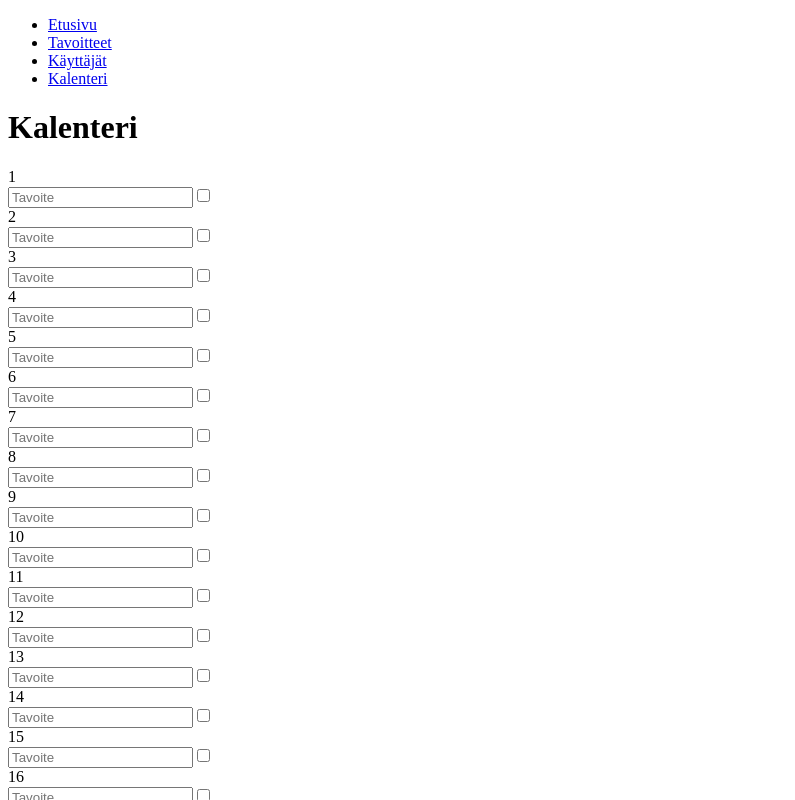
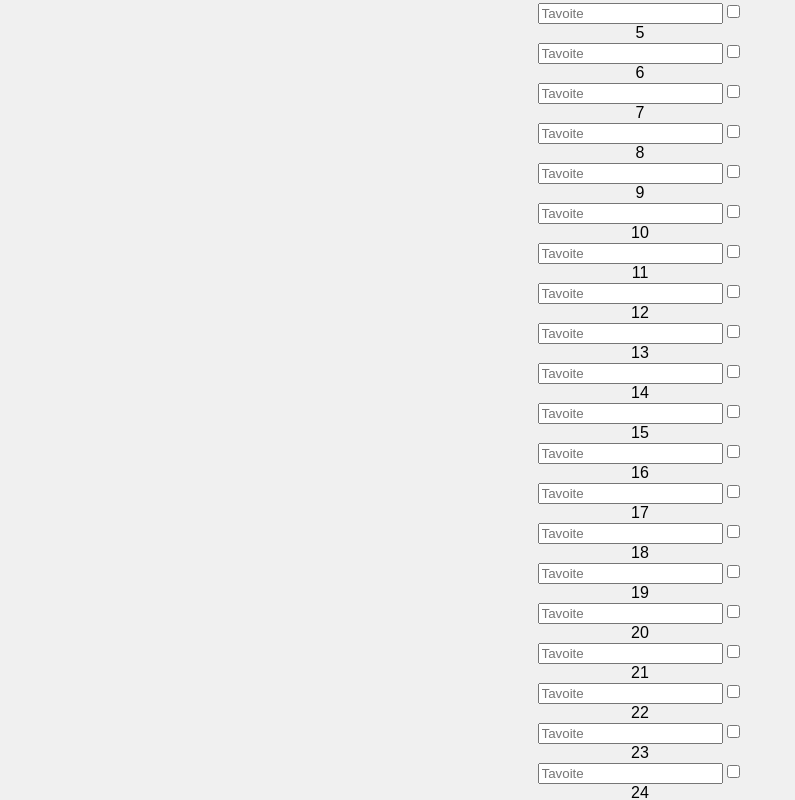
Before and after one commit to mikadp/Tavoitteet, a React (Create React App) app in the folder frontend/: page /calendar in a window 1280 px wide. Shown: the top 800 px of the page, without its empty margins (0-795 px from the left). Built offline with nearby package versions, Linux system fonts and the light colour scheme; no server answers.

Commit message:
Fixing goals and users pages

```diff
--- a/frontend/public/index.html
+++ b/frontend/public/index.html
@@ -7,7 +7,7 @@
     <meta name="theme-color" content="#000000" />
     <meta
       name="description"
-      content="Web site created using create-react-app"
+      content="A simple and elegant calendar app"
     />
     <link rel="apple-touch-icon" href="%PUBLIC_URL%/logo192.png" />
     <!--
@@ -24,11 +24,34 @@
       work correctly both with client-side routing and a non-root public URL.
       Learn how to configure a non-root public URL by running `npm run build`.
     -->
-    <title>React App</title>
+    <title>Calendar App</title>
+    <style>
+      body {
+        font-family: Arial, sans-serif;
+        display: flex;
+        justify-content: center;
+        align-items: center;
+        height: 100vh;
+        margin: 0;
+        background-color: #f0f0f0;
+      }
+      #root {
+        text-align: center;
+      }
+      h1 {
+        color: #333;
+      }
+      p {
+        color: #666;
+      }
+    </style>
   </head>
   <body>
     <noscript>You need to enable JavaScript to run this app.</noscript>
-    <div id="root"></div>
+    <div id="root">
+      <h1>Welcome to Calendar App</h1>
+      <p>Manage your schedule efficiently and effectively.</p>
+    </div>
     <!--
       This HTML file is a template.
       If you open it directly in the browser, you will see an empty page.
--- a/frontend/src/api/api.js
+++ b/frontend/src/api/api.js
@@ -2,7 +2,7 @@ import axios from 'axios';
 
 // Luo axios instanssi perus-URL:llä
 const api = axios.create({
-    baseURL: 'http://localhost:8080/api', //backendin perus-URL kaikki api-kutsut alkavat tällä
+    baseURL: process.env.REACT_APP_API_URL , //backendin perus-URL kaikki api-kutsut alkavat tällä
 });
 
 // Käyttäjä-API
--- a/frontend/src/pages/goals.js
+++ b/frontend/src/pages/goals.js
@@ -77,6 +77,8 @@ const Goals = () => {
                 <ErrorMessage error={error} />
                 {loading ? (
                     <p>Ladataan...</p>
+                ) : goals.length === 0 ? (
+                    <p>Ei tavoitteita</p>
                 ): (
                     <ul className="mb-4">
                         {goals.map((goal) => (
--- a/frontend/src/pages/users.js
+++ b/frontend/src/pages/users.js
@@ -14,8 +14,8 @@ const loadUsers = async () => {
         try {
             setLoading(true); //Starts the loading animation
             const response = await fetchUsers();
-            const data = Array.isArray(response.data) ? response.data : [];
-            setUsers(data);
+            // Proper logging mechanism can be added here if needed
+            setUsers(Array.isArray(response.data) ? response.data : []); // Ensure the data is an array
         } catch (error) {
             console.error('Error fetching users:', error);
         } finally {
@@ -54,32 +54,34 @@ const handleDeleteUser = async (userId) => {
 };
 
 
+const noUsers = users.length === 0;
+
 return (
     <div>
         <h1 className="text-2xl font-bold mb-4">Käyttäjähallinta</h1>
         {/*show loading animation while fetching data */}
         {loading ? (
             <p>Ladataan...</p>
-        ) : users.length === 0 ?(
+        ) : noUsers ? (
             <p>Ei käyttäjiä</p>
         ) : (
-            // Show the list of users
-            <ul className="mb-4">
-                {users.map((user) => (
+        // Show the list of users
+        <ul className="mb-4">
+            {users.map((user) => (
                     <li
-                        key={user.id}
+                        key={users.id}
                         className="border p-2 mb-2 rounded flex justify-between"
                     >
-                        {user.name} {user.is_active && <span className="text-green-600">(Aktiivinen)</span>}
+                        {users.name} {users.isActive && <span className="text-green-600">(Aktiivinen)</span>}
                         <button
                             className="bg-blue-500 text-white px-2 py-1 rounded hover:bg-blue-600"
-                            onClick={() => handleSetActiveUser(user.id)}
+                            onClick={() => handleSetActiveUser(users.id)}
                         >
                             Aseta aktiiviseksi
                         </button>
                         <button
                             className="bg-blue-500 text-white px-2 py-1 rounded hover:bg-blue-600"
-                            onClick={() => handleDeleteUser(user.id)}
+                            onClick={() => handleDeleteUser(users.id)}
                         >
                             Poista käyttäjä
                         </button>
```
Also changed, not shown: 2 other files (tests, documents, lock files or other folders).
